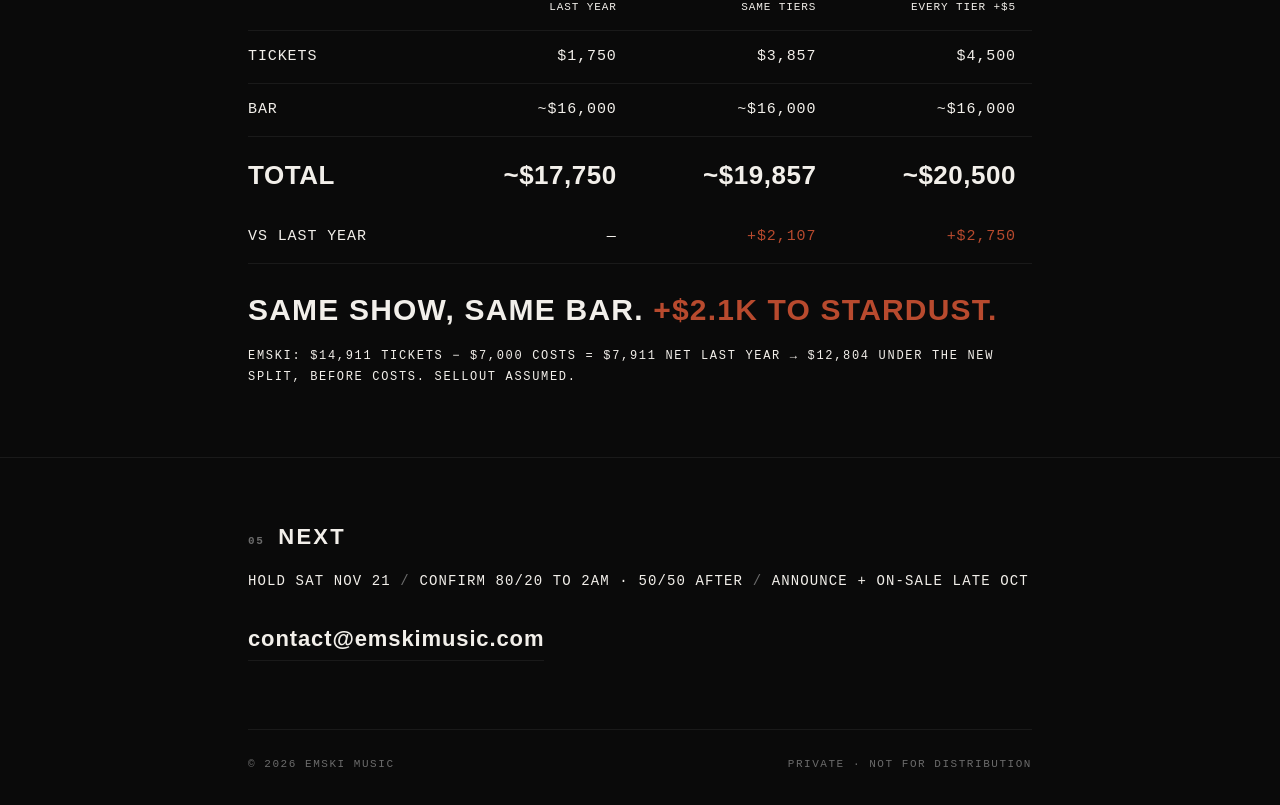
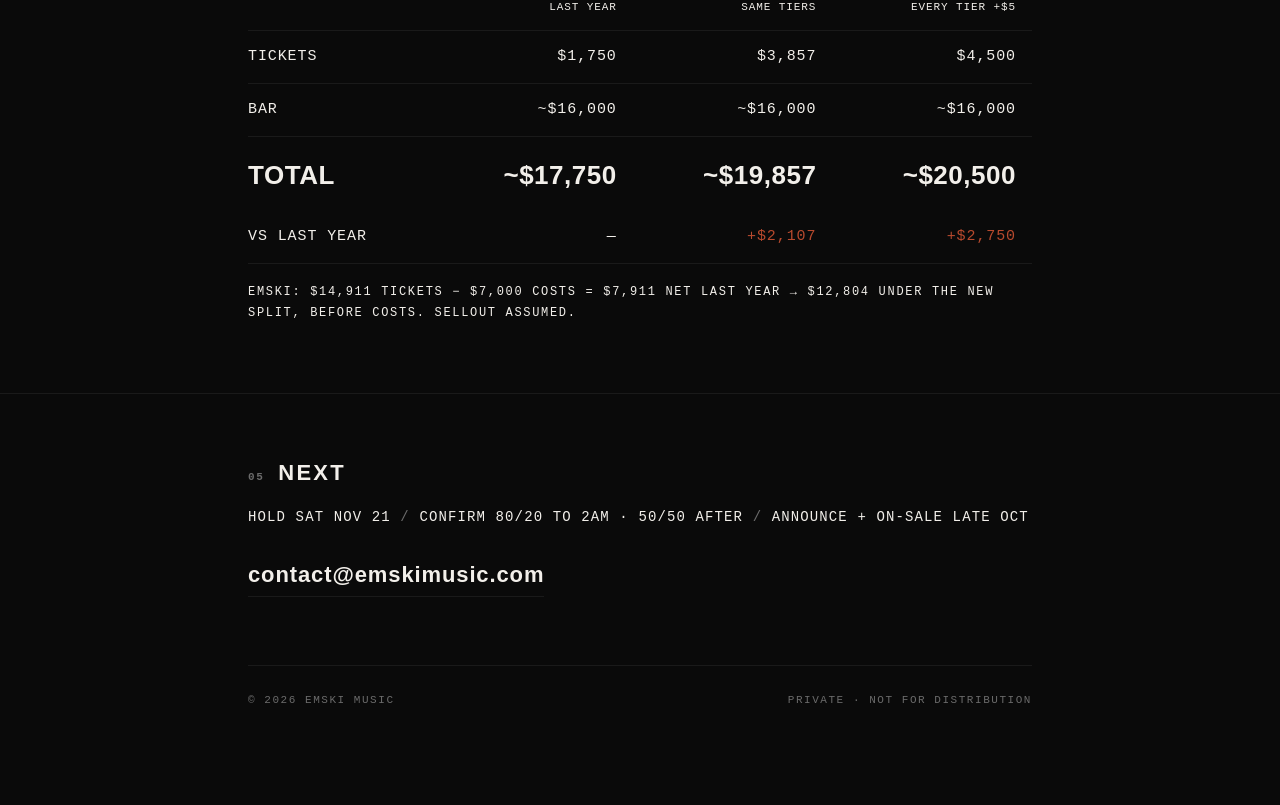
Before and after one commit to journalssound/EMSKI_EPK, a React (Vite) app: page /stardust_pitch in a window 1280 px wide. Shown: the part 1847-2652 px from the top of the page. After the commit the page ends 2588 px from the top, so only its background shows below. Built offline with nearby package versions, Linux system fonts and the light colour scheme; a web font is replaced by a local one.

Commit message:
Stardust pitch: drop the headline line
The table's rust delta already says it.

Co-Authored-By: Claude Fable 5.1 <noreply@anthropic.com>

```diff
--- a/src/components/stardust-pitch/StardustPitch.jsx
+++ b/src/components/stardust-pitch/StardustPitch.jsx
@@ -260,9 +260,6 @@ export default function StardustPitch() {
               </tbody>
             </table>
           </div>
-          <p className="sp-headline">
-            Same show, same bar. <b>+{k(repeat.delta)} to Stardust.</b>
-          </p>
           <p className="sp-line bo-mono">
             EMSKI: {usd(m.lastYear.emski)} tickets − {usd(m.lastYear.costs)} costs = {usd(m.lastYear.emskiNet)} net
             last year → {usd(repeat.emski)} under the new split, before costs. Sellout assumed.
--- a/src/components/stardust-pitch/stardust-pitch.css
+++ b/src/components/stardust-pitch/stardust-pitch.css
@@ -156,18 +156,6 @@
   color: var(--bo-rust);
 }
 
-.sp-headline {
-  margin: 28px 0 0;
-  font-weight: 700;
-  font-size: clamp(20px, 3vw, 30px);
-  letter-spacing: 0.04em;
-  text-transform: uppercase;
-  line-height: 1.2;
-}
-.sp-headline b {
-  color: var(--bo-rust);
-}
-
 .sp-table-wrap {
   overflow-x: auto;
   -webkit-overflow-scrolling: touch;
```
